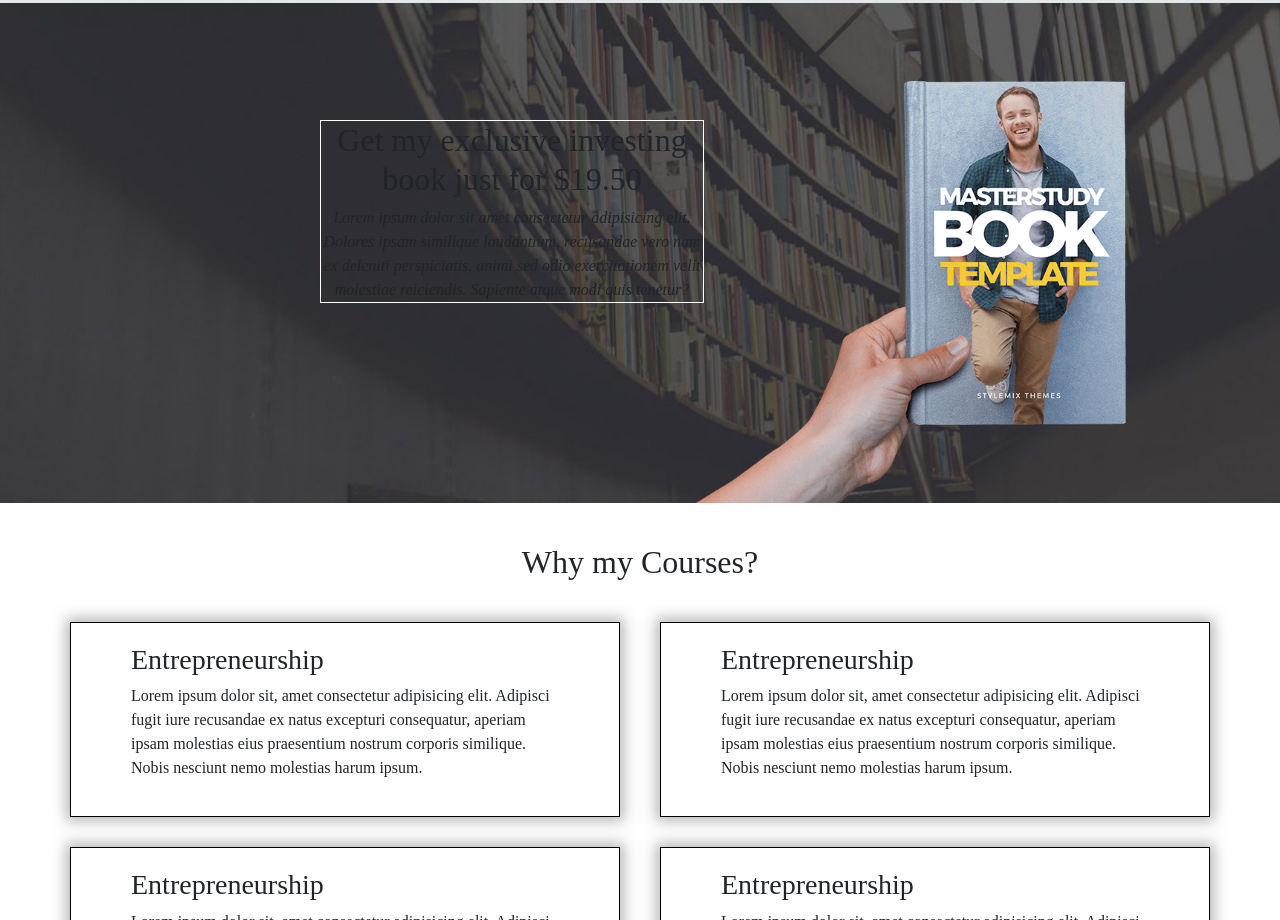
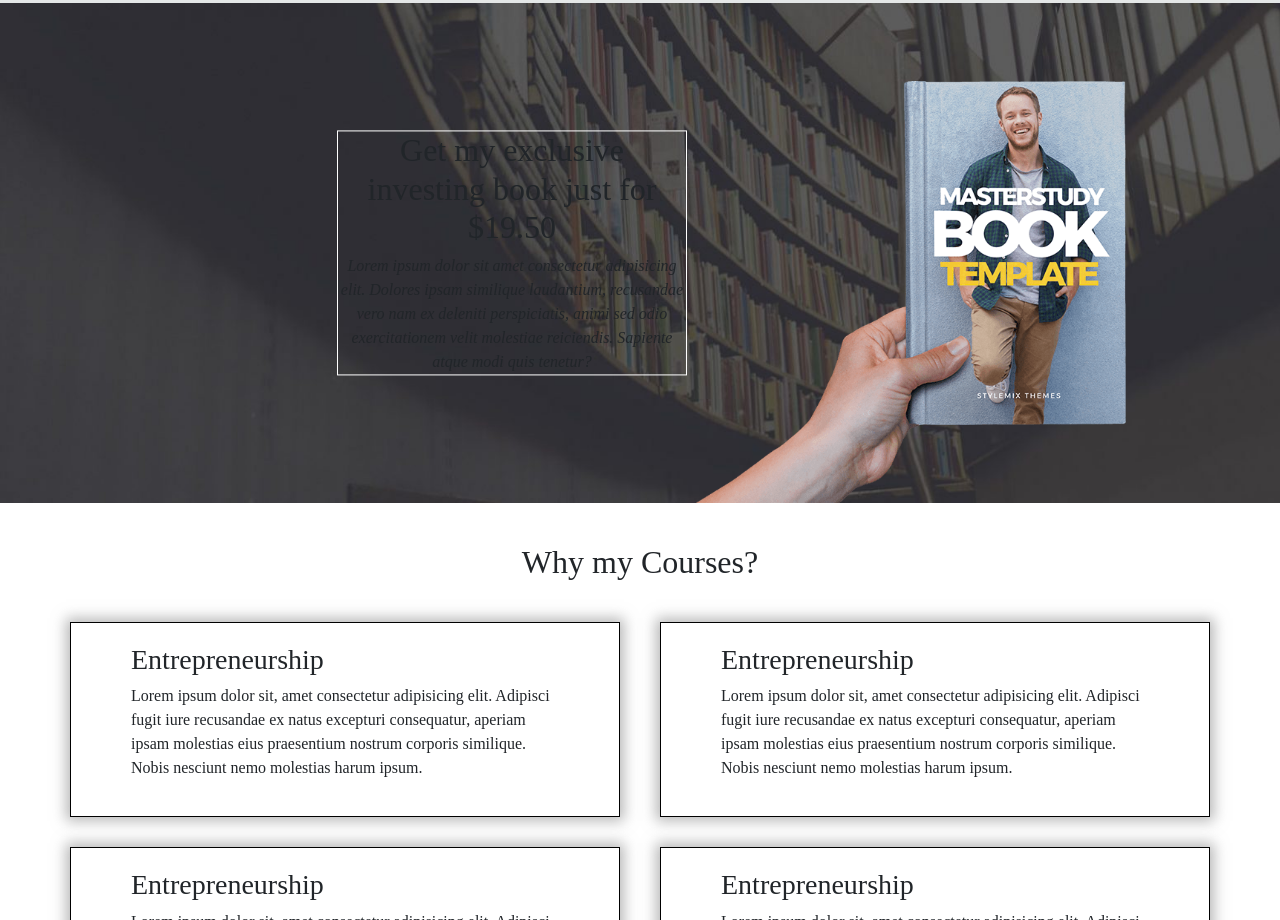
Before and after one commit to Fede180600/proj-html-vuejs, a Vue app: page / in a window 1280 px wide. Shown: the part 2140-3060 px from the top of the page. Built offline with nearby package versions, Linux system fonts and the light colour scheme; a small style sheet from the web is missing.

Commit message:
fixing AppBookJumbotron space and position

```diff
--- a/src/assets/components/AppBookJumbotron.vue
+++ b/src/assets/components/AppBookJumbotron.vue
@@ -25,12 +25,14 @@ export default {
     padding-top: 500px;
     position: relative;
     .banner_text {
-        width: 30%;
+        // width: 30%;
+        max-width: 350px;
         border: 1px solid white;
         text-align: center;
         position: absolute;
-        left: 25%;
-        bottom: 40%;
+        left: 40%;
+        top: 50%;
+        transform: translate(-50%, -50%);
     }
 }
 </style>
```
